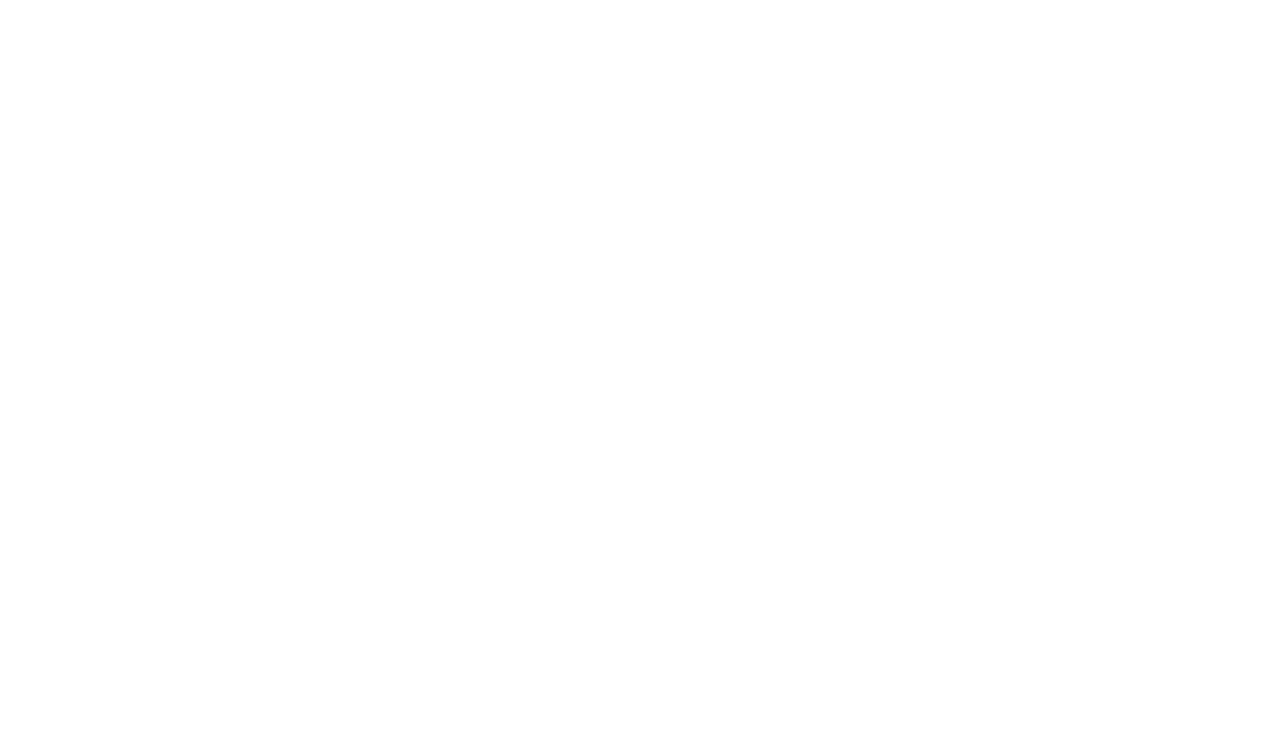
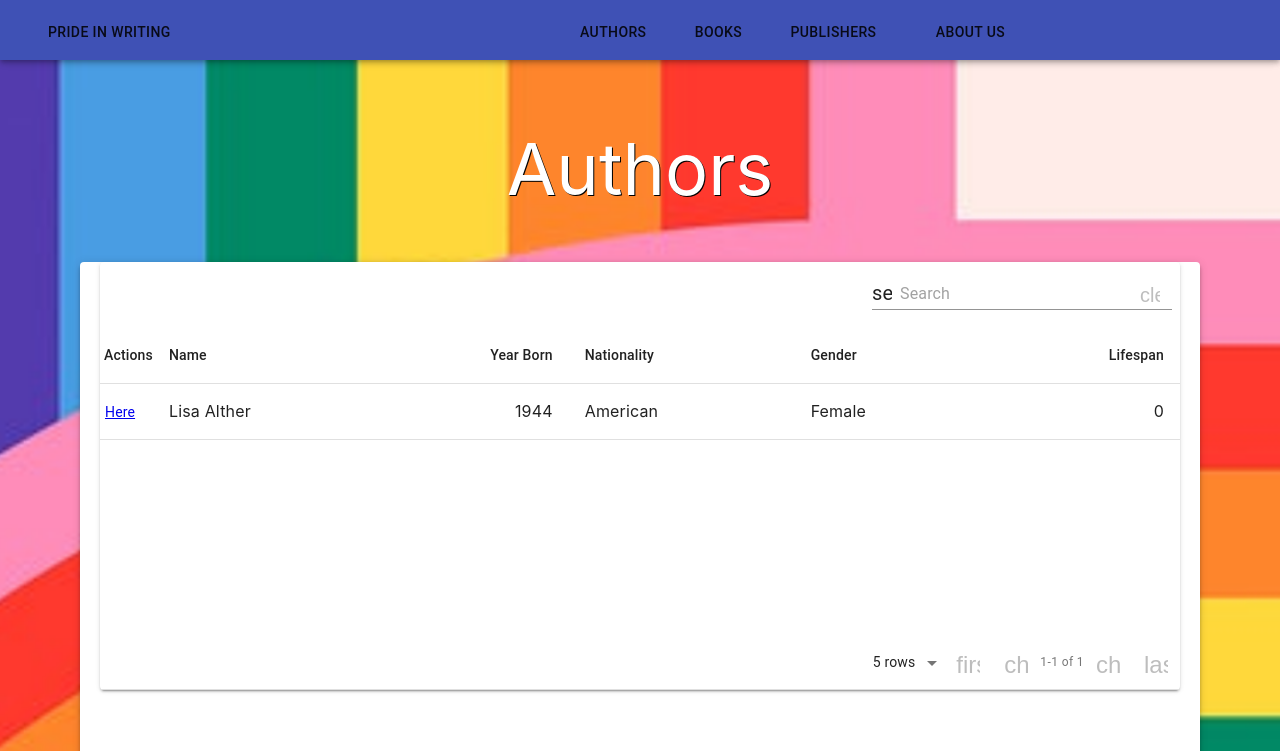
Before and after one commit to lum1nouz/Pride-In-Writing, a React (Create React App) app in the folder front-end/: page /listPage in a window 1280 px wide. Shown: the top 751 px of the page. Built offline with nearby package versions, Linux system fonts and the light colour scheme.

Commit message:
Closes #11, added common listPage

```diff
--- a/front-end/package.json
+++ b/front-end/package.json
@@ -12,6 +12,7 @@
     "@types/react": "^17.0.0",
     "@types/react-dom": "^17.0.0",
     "bootstrap": "5.1.1",
+    "material-table": "^1.69.3",
     "react": "^17.0.2",
     "react-bootstrap": "^2.0.0-rc.0",
     "react-dom": "^17.0.2",
--- a/front-end/src/App.tsx
+++ b/front-end/src/App.tsx
@@ -3,6 +3,7 @@
 import Header from './components/Header/Header'
 import './App.css';
 import Page  from './components/Page/Page';
+import ListPage from './components/ListPage/ListPage'
 import testPage  from './components/Page/testPage';
 import { Route, Link, Switch } from 'react-router-dom';
 
@@ -13,7 +14,7 @@
         <Route exact path="/" component={testPage}/>
         <Route exact path="/page" component={Page}/>
         <Route exact path="/page" component={Page}/>
-        <Route exact path="/page" component={Page}/>
+        <Route exact path="/listPage" component={ListPage}/>
     </div>
   );
 }
--- /dev/null
+++ b/front-end/src/components/ListPage/ListPage.tsx
@@ -0,0 +1,92 @@
+import React from 'react';
+import { Paper, Button} from '@material-ui/core'
+import Header from '../Header/Header';
+import css from './listPage.module.css';
+import bgPhoto from '../../Assets/bgPhoto.jpg'
+import { Parallax, Background } from 'react-parallax';
+import MaterialTable from 'material-table';
+import internal from 'stream';
+import { Link } from 'react-router-dom';
+
+type rowdata ={
+    name: string,
+    yearBorn: number,
+    nationality: string,
+    gender: string,
+    lifespan: number
+}
+
+const dataStore = [
+    {
+        name: "Lisa Alther",
+        yearBorn: 1944,
+        "nationality": "American",
+        "gender": "Female" ,
+        "lifespan": 0
+    }
+];
+
+type props = {
+
+}
+
+type state = {
+
+}
+
+class ListPage extends React.Component<props, state> {
+    state: state = {
+
+    }
+
+    render(){
+        return (
+            <div>
+                <Header></Header>
+                <Parallax bgImage={bgPhoto} strength = {500} className={css.parrallaxCont}>
+                    <div style={{}}>
+                        <div className={css.titleText}> Authors </div>
+                        <Paper elevation={4} className={css.paperCont}>
+                            <MaterialTable style={{marginTop: 50, marginLeft: 20, marginRight: 20}}
+                                columns ={[
+                                    {title: "Name", field: "name", type: "string"},
+                                    {title: "Year Born", field: "yearBorn", type: "numeric"},
+                                    {title: "Nationality", field: "nationality", type: "string"},
+                                    {title: "Gender", field: "gender", type: "string"},
+                                    {title: "Lifespan", field: "lifespan", type: "numeric"}
+                                ]}
+                                data={dataStore}
+                                title =""
+                                actions={[
+                                    {
+                                      icon: () => <div>Here</div>,
+                                      tooltip: "Save User",
+                                      onClick: (event, rowData?) => alert("You saved " + (rowData as rowdata).name)
+                                    }
+                                ]}
+                                components={{
+                                    Action: (props) => (
+                                        // <Button
+                                        // onClick={(event) => props.action.onClick(event, props.data)}
+                                        // color="primary"
+                                        // variant="text"
+                                        // style={{ textTransform: "none" }}
+                                        // size="small"
+                                        // >
+                                        // Save
+                                        // </Button>
+                                        <Link to="/page"> Here</Link>
+                                    )
+                                }}/>
+
+
+                        </Paper>
+                    </div>
+                </Parallax>
+            </div>
+        )
+    }
+
+}
+
+export default ListPage
--- /dev/null
+++ b/front-end/src/components/ListPage/listPage.module.css
@@ -0,0 +1,31 @@
+.paperStyle{
+    position: 'relative';
+    margin-top: 100px;
+    margin-left: 30px;
+    margin-right: 30px;
+    height: 300px;
+  }
+
+.parrallaxCont{
+    margin-top: 50px;
+    height: 1450px;
+}
+
+.titleText{
+    margin-top: 75px;
+    font-size: 72px;
+    text-align: center;
+    color: white;
+    text-shadow: 1px 1px black;
+}
+
+.materialTable{
+    margin-top: 20px;
+}
+
+.paperCont{
+    margin-top: 50px;
+    margin-left: 80px;
+    margin-right: 80px;
+    height: 1200px;
+}
--- a/front-end/src/components/Page/test.module.css
+++ b/front-end/src/components/Page/test.module.css
@@ -5,3 +5,16 @@
   margin-right: 30px;
   height: 300px;
 }
+
+.parrallaxCont{
+  margin-top: 50px;
+  height: 1450px;
+}
+
+
+.paperCont{
+  margin-top: 50px;
+  margin-left: 80px;
+  margin-right: 80px;
+  height: 1200px;
+}
--- a/front-end/src/components/Page/testPage.tsx
+++ b/front-end/src/components/Page/testPage.tsx
@@ -4,20 +4,6 @@
 import css from './test.module.css';
 import bgPhoto from '../../Assets/bgPhoto.jpg'
 import { Parallax, Background } from 'react-parallax';
-
-const styles = {
-        parrallaxCont: {
-            margintop: 100,
-            height: 1500
-        },
-        paperCont: {
-            marginTop: 200,
-            marginLeft: 80,
-            marginRight: 80,
-            height: 1200
-        }
-    }
-
 
 type props = {
 
@@ -36,9 +22,9 @@
         return (
             <div>
                 <Header></Header>
-                <Parallax bgImage={bgPhoto} strength = {500} style={styles.parrallaxCont}>
+                <Parallax bgImage={bgPhoto} strength = {500} className={css.parrallaxCont}>
                     <div style={{}}>
-                        <Paper elevation={4} style={styles.paperCont}>
+                        <Paper elevation={4} className={css.paperCont}>
 
 
                             {/*     INSERT ELEMETS HERE (DETETE BRACKETS)       */}
```
Also changed, not shown: 1 other file (tests, documents, lock files or other folders).
